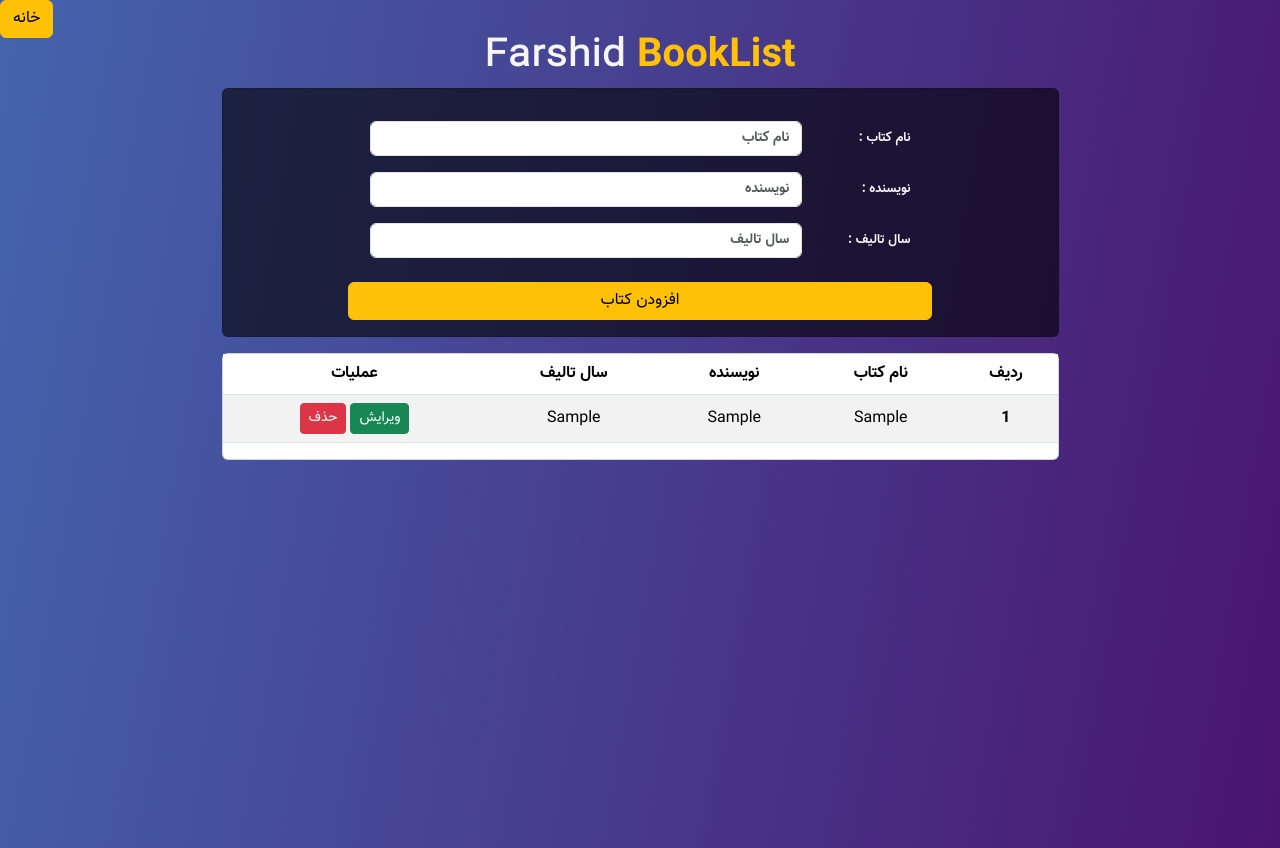
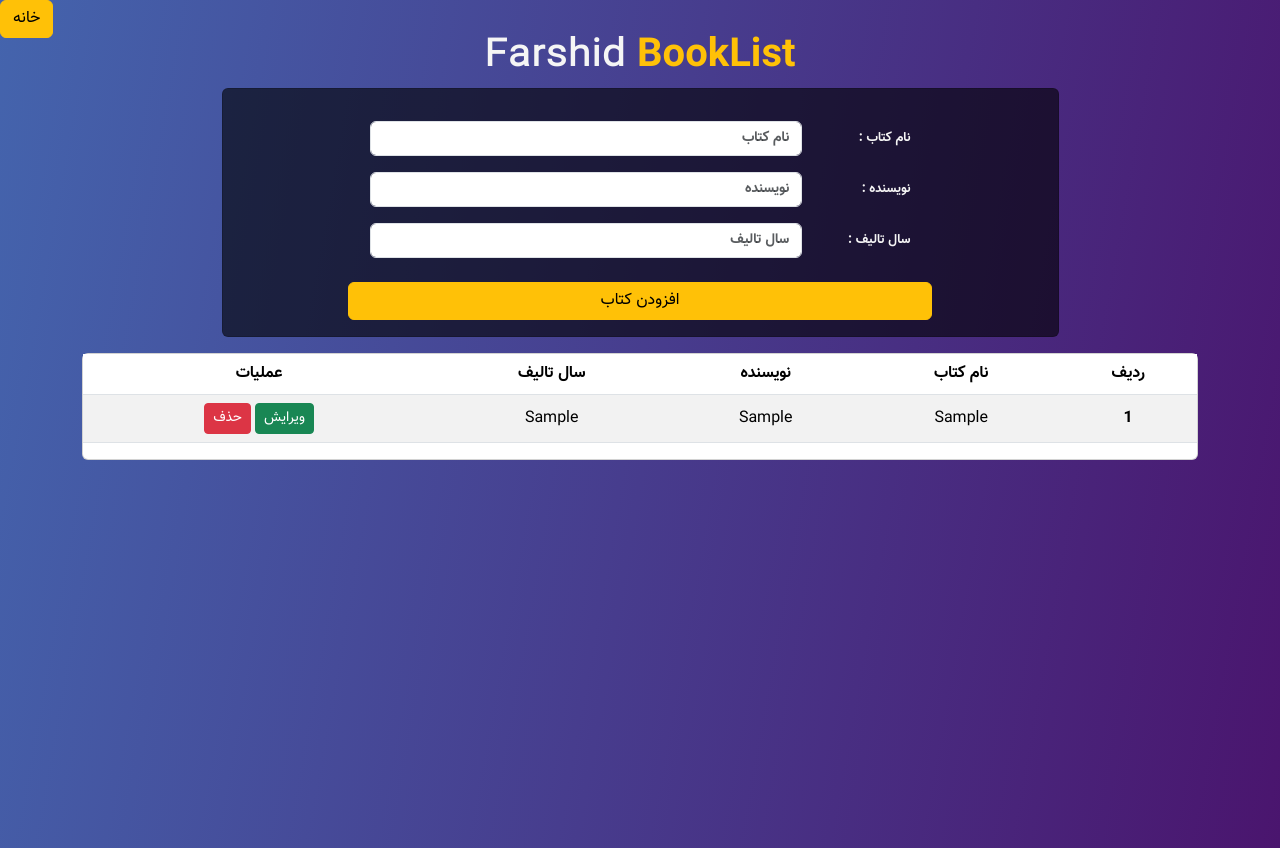
Before and after one commit to farshid117/10miniProjectsWithReact, a React (Create React App) app: page /AddBook in a window 1280 px wide. Both pictures are taken after typing "Sample", "Sample", "Sample" into the empty fields and a click on the button "افزودن کتاب". Built offline with nearby package versions, Linux system fonts and the light colour scheme.

Commit message:
change w-100 to Card bookList in BookList Project

```diff
--- a/src/project/bookListApp/AddBook.jsx
+++ b/src/project/bookListApp/AddBook.jsx
@@ -1,6 +1,5 @@
 import React, { Component } from 'react'
 import { Helmet } from 'react-helmet-async'
-import { Link } from 'react-router-dom'
 
 import { Book, Header2 } from '../../project'
 
@@ -110,11 +109,11 @@ class AddBook extends Component {
                         </div>
                     </div>
 
-                    <section id='bookList' className='overflow-scroll'>
+                    <section id='bookList'>
                         <div className='d-flex flex-column align-items-center mt-3'>
                             {
                                 books.length > 0 &&
-                                <div className='card  w-75 h-auto text-center'>
+                                <div className='card  w-100 h-auto text-center'>
                                     <div className='table-responsive w-100'>
                                             <table className='table table-striped  align-middle'>
                                             <thead>
```
